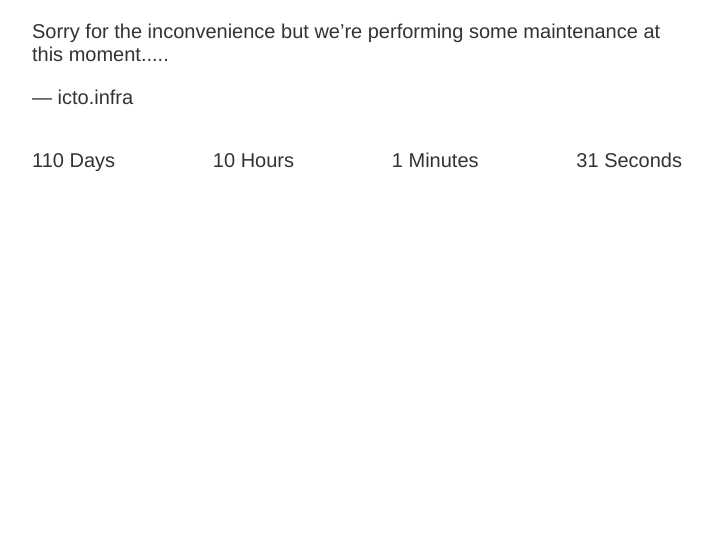
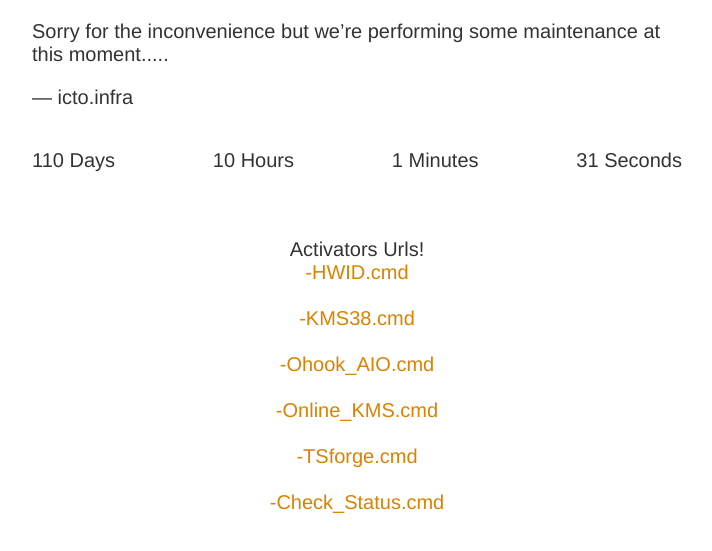
Before and after one commit to zlaire/zlaire.github.io, a plain HTML site: page undermaintenace/index.html in a window 1280 px wide. Shown: the part 279-830 px from the top of the page, without its empty margins (283-995 px from the left). Before the commit the page ends 800 px from the top, so only its background shows below. Drawn offline with Linux system fonts and the light colour scheme.

Commit message:
Update index.html

```diff
--- a/undermaintenace/index.html
+++ b/undermaintenace/index.html
@@ -69,6 +69,17 @@
             countDown();
             setInterval(countDown, 1000);
         </script>
+
+        <br>
+        <br>
+        Activators Urls!<br>
+        <a href="https://gitlab.cdmmis.com/HWID_Activation.cmd">-HWID.cmd</a><br><br>
+        <a href="https://gitlab.cdmmis.com/KMS38_Activation.cmd">-KMS38.cmd</a><br><br>
+        <a href="https://gitlab.cdmmis.com/Ohook_Activation_AIO.cmd">-Ohook_AIO.cmd</a><br><br>
+        <a href="https://gitlab.cdmmis.com/Online_KMS_Activation.cmd">-Online_KMS.cmd</a><br><br>
+        <a href="https://gitlab.cdmmis.com/TSforge_Activation.cmd">-TSforge.cmd</a><br><br>
+        <a href="https://gitlab.cdmmis.com/Check_Activation_Status.cmd">-Check_Status.cmd</a><br><br>
+
   </body>
 
 </html>
```
